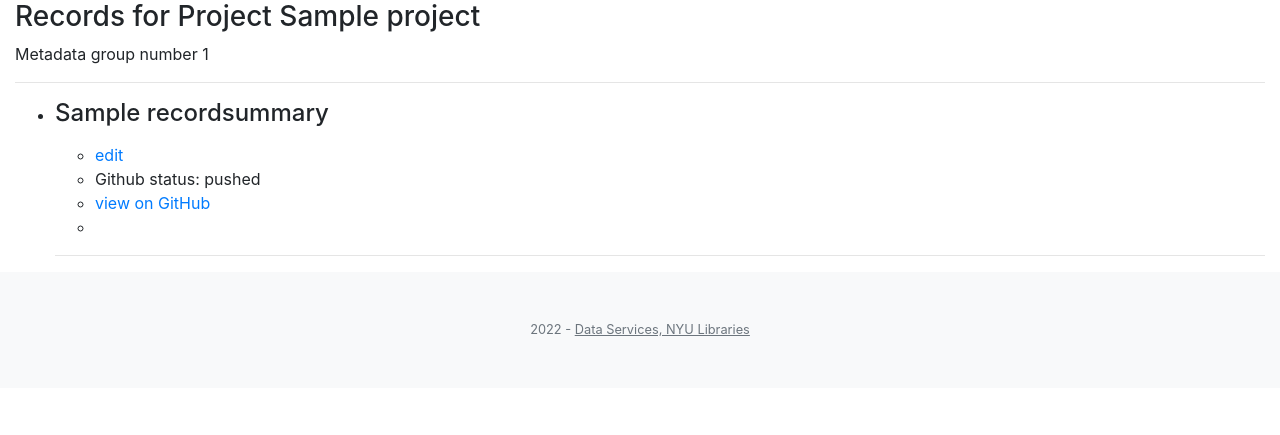
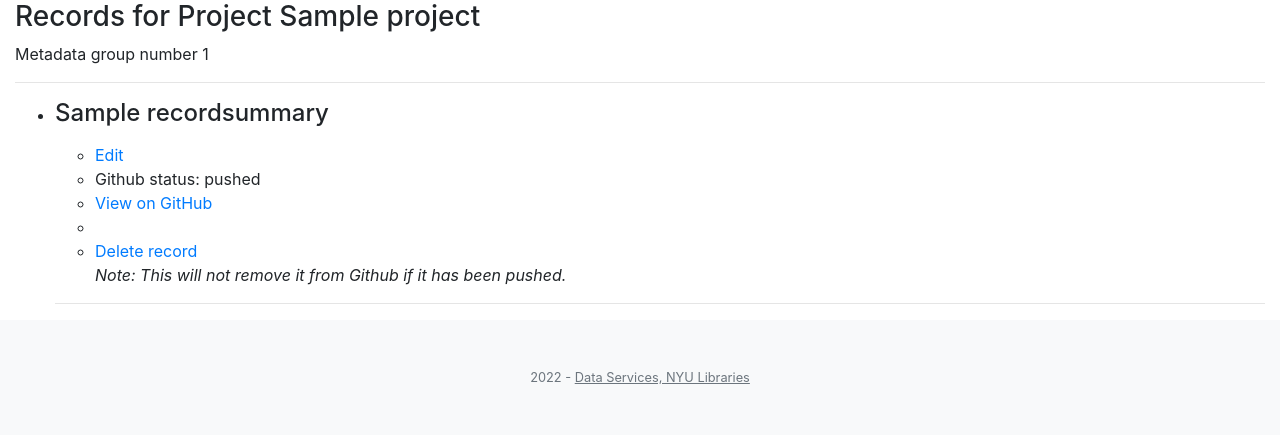
Before and after one commit to NYU-DataServices/ultraviolet-bulk-met-builder, a Flask app: page /projects/1 in a window 1280 px wide. Shown: the part 56-491 px from the top of the page. Run offline with Flask 2, Linux system fonts and the light colour scheme; tables that the repository leaves empty hold one stand-in row (values such as "Sample post"); parts of the project's set-up code (start-up, migrations or seed data) failed here and were passed over; some libraries are stand-ins or nearby versions.

Commit message:
Implements ability to delete a record

```diff
--- a/app.py
+++ b/app.py
@@ -61,15 +61,19 @@ def list_projects():
 
 @app.route('/projects/<metgroupid>', methods = ['GET'])
 def retrieve_project_detail(metgroupid):
-    met_group_list, project_title = fetch_met_group_records(metgroupid)
-    if met_group_list and project_title:
-        return render_template("project_detail_view.html",
-                               project_title = project_title,
-                               metgroupid = metgroupid,
-                               met_group_list = met_group_list)
-
-    flash("There was an error in retrieving the project detail.")
-    return render_template('general_use_template.html', title_text="An Error Occurred.")
+    try:
+        met_group_list, project_title = fetch_met_group_records(metgroupid)
+        if len(met_group_list) > 0:
+            return render_template("project_detail_view.html",
+                                   project_title = project_title,
+                                   metgroupid = metgroupid,
+                                   met_group_list = met_group_list)
+        else:
+            flash("There are not currently any records created for this project. Please select the \"Create New Record\" option above.")
+            return home()
+    except:
+        flash("There was an error in retrieving the project detail.")
+        return render_template('general_use_template.html', title_text="An Error Occurred.")
 
 
 @app.route('/project-edit/<metgroupid>', methods = ['POST', 'GET'])
@@ -304,6 +308,28 @@ def addmultiples():
 
     except:
         flash("There was an error in creating multiple records.")
+        return render_template('general_use_template.html', title_text="An Error Occurred.")
+
+
+@app.route('/record-delete', methods = ['GET'])
+@login_required
+def record_delete():
+    user = User(session.get('mets_user', None))
+    if user.is_admin(0):
+        return abort(403)
+
+    uv_id = request.args.get('uv_id')
+
+    try:
+        success_delete_record = delete_record(uv_id)
+        if success_delete_record:
+            flash("Successfully deleted record")
+            return home()
+        else:
+            flash("There was an error in deleting record.")
+            return render_template('general_use_template.html', title_text="An Error Occurred.")
+    except:
+        flash("There was an error in deleting record.")
         return render_template('general_use_template.html', title_text="An Error Occurred.")
 
 
--- a/templates/project_detail_view.html
+++ b/templates/project_detail_view.html
@@ -11,15 +11,17 @@
                 {% for metgroup in met_group_list %}
                 <li><h4>{{ metgroup[1]  }}</h4>
                     <p><ul>
-                        <li><a href="{{ url_for('record_edit', uv_id = metgroup[0]) }}">edit</a></li>
+                        <li><a href="{{ url_for('record_edit', uv_id = metgroup[0]) }}">Edit</a></li>
                         {% if metgroup[5] == 1 %}
-                            <li>Github status:  pushed</li>
-                            <li><a href="{{ metgroup[2] }}">view on GitHub</a></li>
-                            <li>{% if current_user.is_authenticated and (current_user.is_admin(2) or current_user.is_admin(1)) %}<a href="{{ url_for('record_git', uv_id = metgroup[0], metgroupnum = metgroupid, update = "True") }}">update on Github</a>{% endif %}</li>
+                            <li>Github status: pushed</li>
+                            <li><a href="{{ metgroup[2] }}">View on GitHub</a></li>
+                            <li>{% if current_user.is_authenticated and (current_user.is_admin(2) or current_user.is_admin(1)) %}<a href="{{ url_for('record_git', uv_id = metgroup[0], metgroupnum = metgroupid, update = "True") }}">Update on Github</a>{% endif %}</li>
                         {% else %}
                             <li>Github status: not pushed</li>
-                            <li>{% if current_user.is_authenticated and (current_user.is_admin(2) or current_user.is_admin(1)) %}<a href="{{ url_for('record_git', uv_id = metgroup[0], metgroupnum = metgroupid, update = "") }}">push to Github</a>{% endif %}</li>
+                            <li>{% if current_user.is_authenticated and (current_user.is_admin(2) or current_user.is_admin(1)) %}<a href="{{ url_for('record_git', uv_id = metgroup[0], metgroupnum = metgroupid, update = "") }}">Push to Github</a>{% endif %}</li>
                         {% endif %}
+                        <li><a href="{{ url_for('record_delete', uv_id = metgroup[0]) }}">Delete record</a>
+                        <br/><em>Note: This will not remove it from Github if it has been pushed.</em></li>
                         <!-- <li><a href="{{ metgroup[3] }}">view on UltraViolet</a></li> -->
                     </ul></p>
                     <hr/></li>
--- a/utils/db_handlers.py
+++ b/utils/db_handlers.py
@@ -195,6 +195,19 @@ def record_github_status(uv_id, githubURL):
         con.close()
 
 
+def delete_record(uv_id):
+    try:
+        with sqlite3.connect(DB) as con:
+            cur = con.cursor()
+            cur.execute("""DELETE FROM metadata_ind_fields WHERE uv_id = ?""",(uv_id,) )
+            cur.execute("""DELETE FROM recordsummary WHERE uv_id = ?""", (uv_id,) )
+            con.commit()
+        return True
+    except:
+        return False
+    finally:
+        con.close()
+
 """Template DB Handlers"""
 
 def fetch_met_template(template_id):
```
